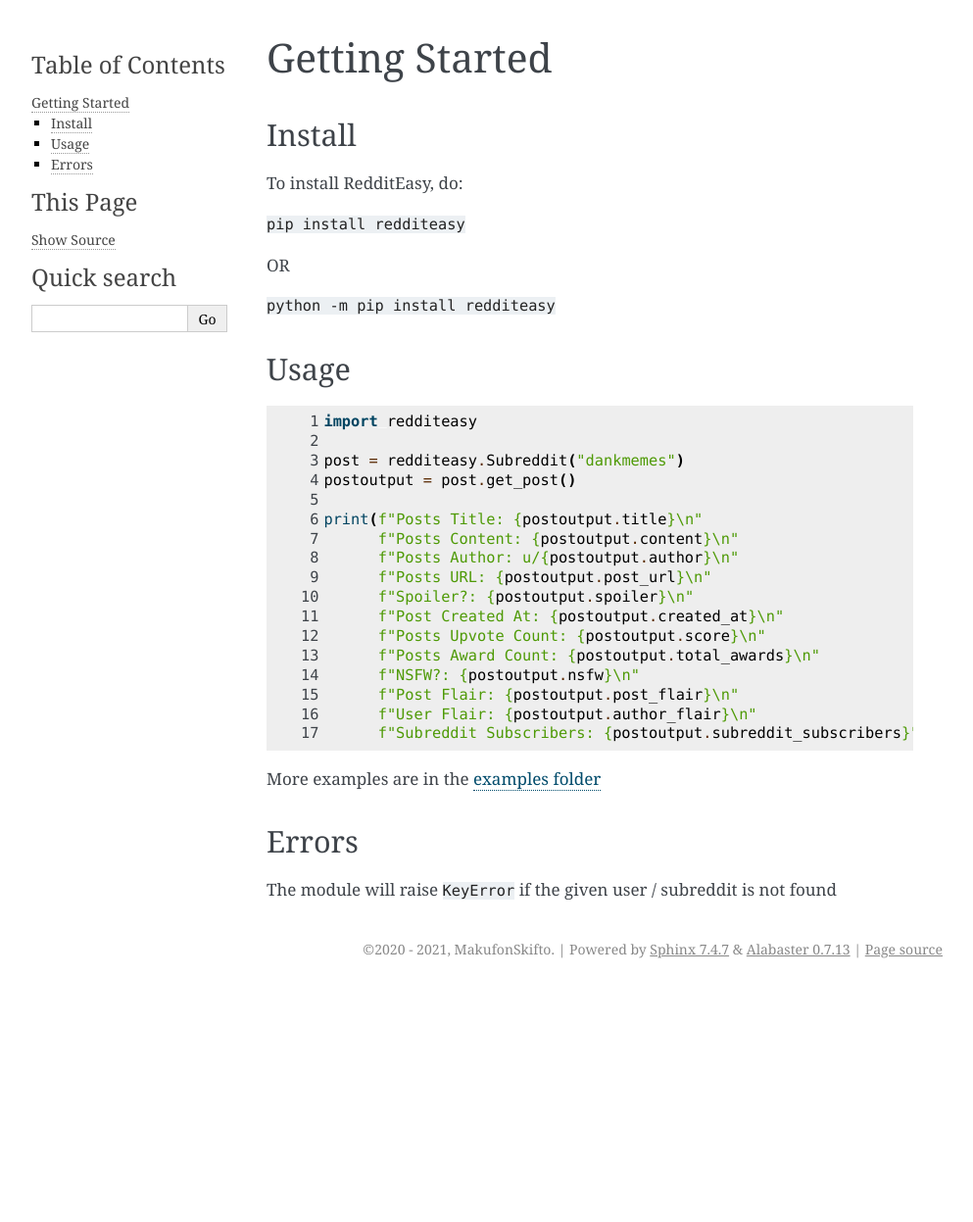
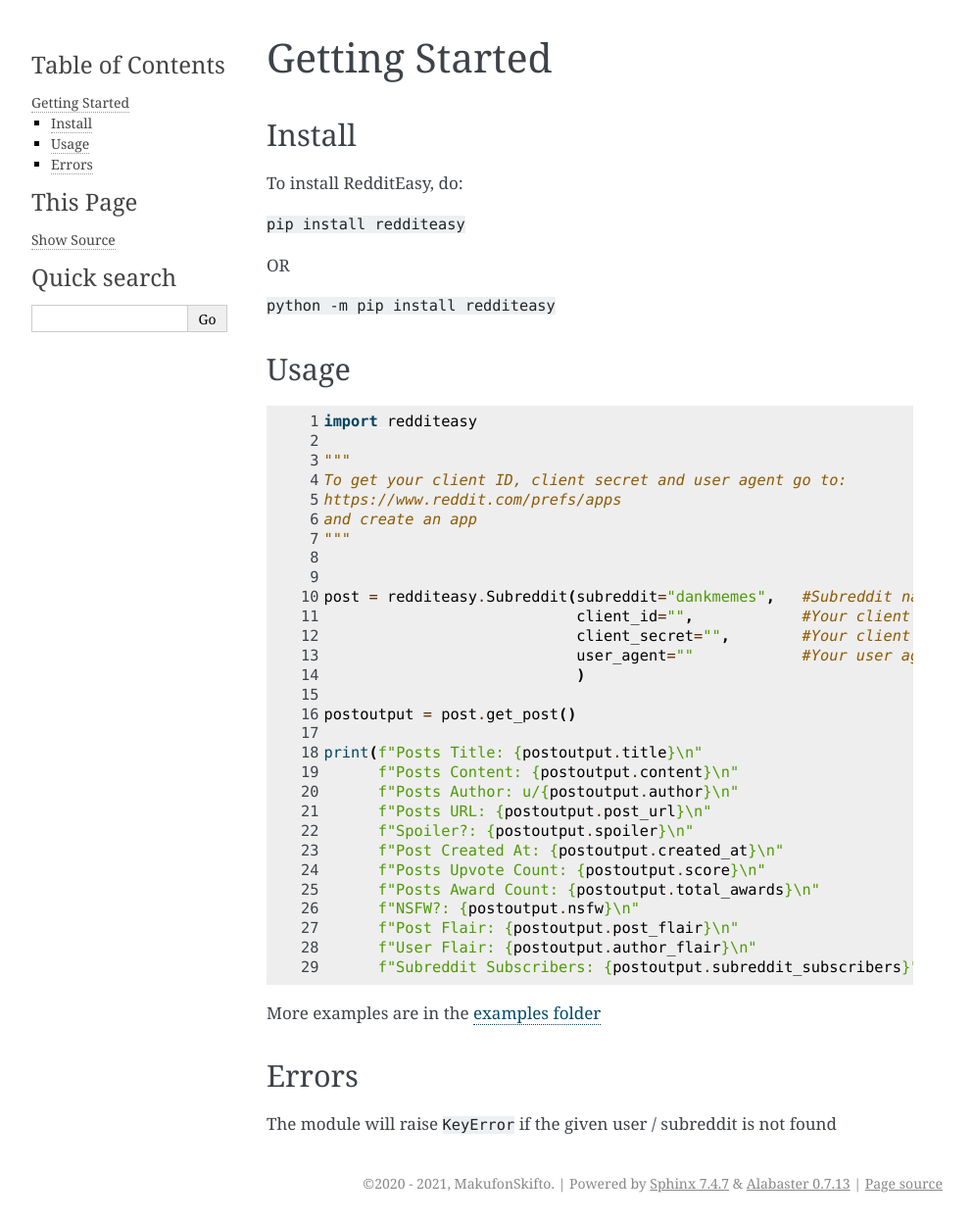
Before and after one commit to mrsrmn/RedditEasy, a Sphinx documentation site: the page built from docs/source/start.rst, in a window 1280 px wide. Shown: the whole page at 98% size, without its empty margins (148-1141 px from the left). Built offline with Sphinx 7.4.7, drawn with Linux system fonts in a browser that asks for light colours; before the commit the page ends 1008 px from its top, so only the background shows below that.

Commit message:
little change

```diff
--- a/docs/source/start.rst
+++ b/docs/source/start.rst
@@ -19,7 +19,19 @@
 
   import redditeasy
 
-  post = redditeasy.Subreddit("dankmemes")
+  """
+  To get your client ID, client secret and user agent go to:
+  https://www.reddit.com/prefs/apps
+  and create an app
+  """
+
+
+  post = redditeasy.Subreddit(subreddit="dankmemes",   #Subreddit name
+                              client_id="",            #Your client ID
+                              client_secret="",        #Your client secret
+                              user_agent=""            #Your user agent (ex: ClientName/0.1 by YourUsername")
+                              )
+
   postoutput = post.get_post()
 
   print(f"Posts Title: {postoutput.title}\n"
```
Also changed, not shown: README.md (+13 -1 lines), docs/source/func.rst (+8 -0 lines), 2 other files.
